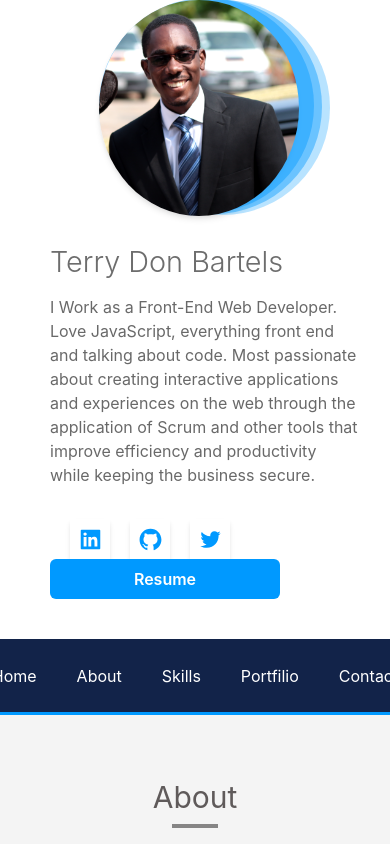
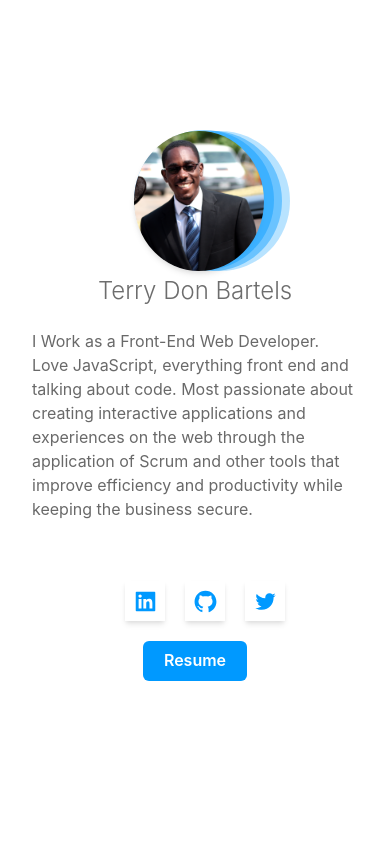
Before and after one commit to Rynkobes/portfolio, a React (Create React App) app: page / in a window 390 px wide. Shown: the top 844 px of the page. Built offline with nearby package versions, Linux system fonts and the light colour scheme.

Commit message:
mobile responsive design added

```diff
--- a/src/components/LandingSection.tsx
+++ b/src/components/LandingSection.tsx
@@ -6,49 +6,59 @@ import { name, bio, linkedInUrl, gitHubUrl } from '../content'
 
 
 const LandingSection: React.FC = () => {
-  const resume = `https://drive.google.com/file/d/1ewh9CppWcA5UTxF1nl-iIZtm9IiDce0l/view?usp=sharing`
+  const resume = `https://drive.google.com/file/d/1uYZAnJxkM5SPo3LazRyIGqKmNG37CvSK/view?usp=sharing`
   return (
     <Flex
       flexDir={['column', 'row']}
       alignItems='center'
-      justifyContent='center'
-      h={['none', '91vh']}
-    >
-      <Box boxSize='200px'>
+      justifyContent={'center'}
+      h={['100vh', '91vh']}
+      >
+      <Box
+        boxSize={['130px', '200px']}
+      >
         <Image src={terryb}
         name={name}
         borderRadius='50%'
         boxShadow='md'
         ml={1}
         />
-        <Box boxSize='215px' borderRadius='50%' bgColor='#0099ff47'mt='-108%' ml={5}/>
-        <Box boxSize='215px' borderRadius='50%' bgColor='#0099ff6d'mt='-108%' ml={3}/>
-        <Box boxSize='215px' borderRadius='50%' bgColor='#0099ff6d'mt='-108%' ml={1}/>
+        <Box boxSize={['140px', '215px']} borderRadius='50%' bgColor='#0099ff47'mt='-108%' ml={5}/>
+        <Box boxSize={['140px', '215px']} borderRadius='50%' bgColor='#0099ff6d'mt='-108%' ml={3}/>
+        <Box boxSize={['140px', '215px']} borderRadius='50%' bgColor='#0099ff6d'mt='-108%' ml={1}/>
       </Box>
       <Flex
         flexDir='column'
-        ml={[5, 10]}
-        p={10}
+        ml={[0, 10]}
+        p={[3, 10]}
         w={[ '100%', '40%']}
       >
         <Text
           as='h2'
-          fontSize={['1.8rem','2.1rem']}
+          fontSize={['1.5rem', '2.1rem']}
+          textAlign={['center', 'start']}
           fontWeight='300'
           color='#6d6d6d' >
           Terry Don Bartels
         </Text>
-        <Text pt={3} pb={3} color='#696969'>{bio}</Text>
+        <Text
+          p={[5, 3, 0]}
+          fontSize={['12pt', '13pt']}
+          color='#696969'>{bio}</Text>
         <Flex
-        flexDir={['column-reverse', 'row']}
-        mt={5}>
+          align={['center', 'none']}
+          padding={[5, 0]}
+          flexDir={['column-reverse', 'row']}
+          mt={5}
+        >
           <Button
             as={Link}
             isExternal
             bgColor='#0099ff'
             href={resume}
             color='#fff'
-            mr={20}
+            mr={[0, 20]}
+            mt={[5, 0]}
             p='1.2em'
             minW='6.5rem'>Resume</Button>
           <Flex>
```
